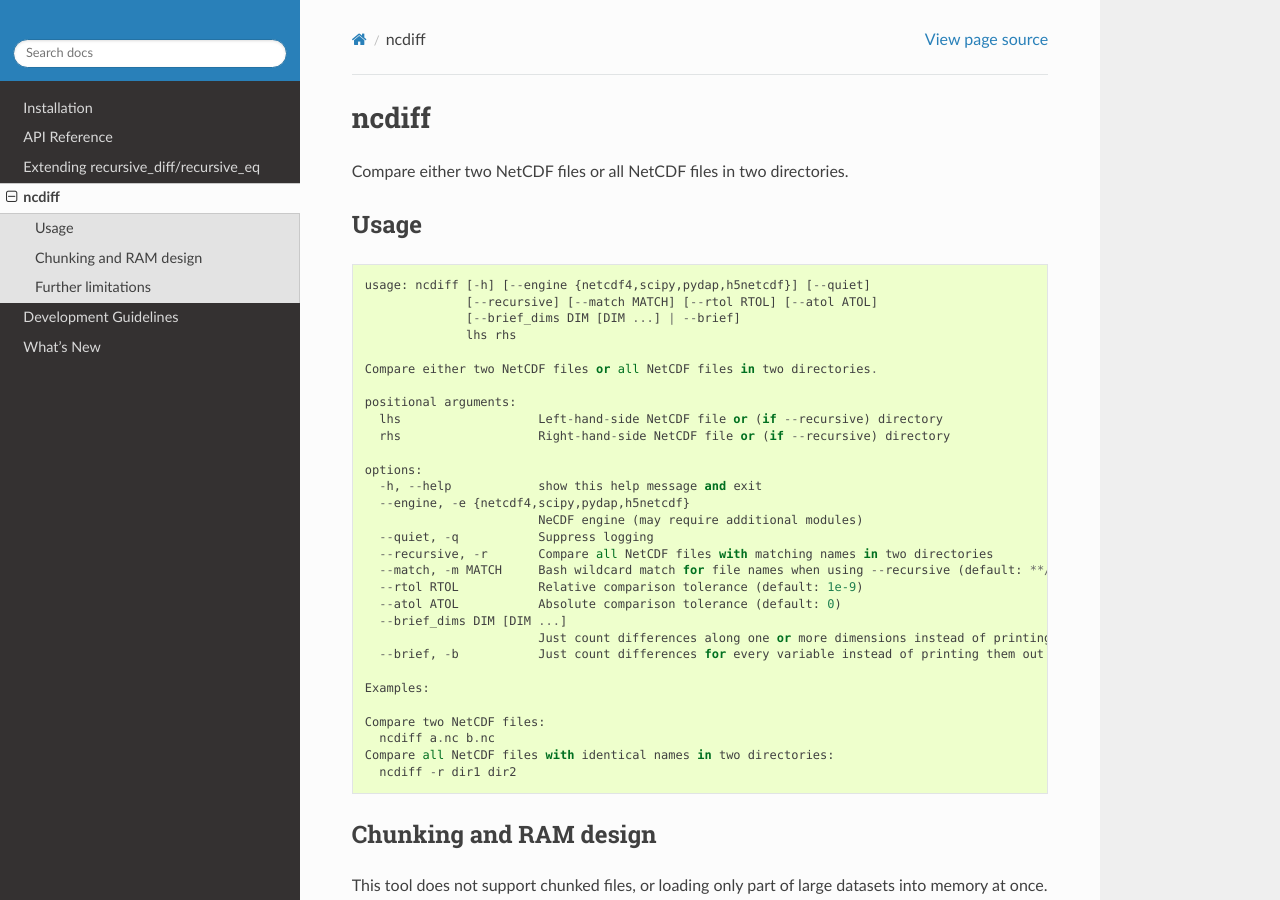
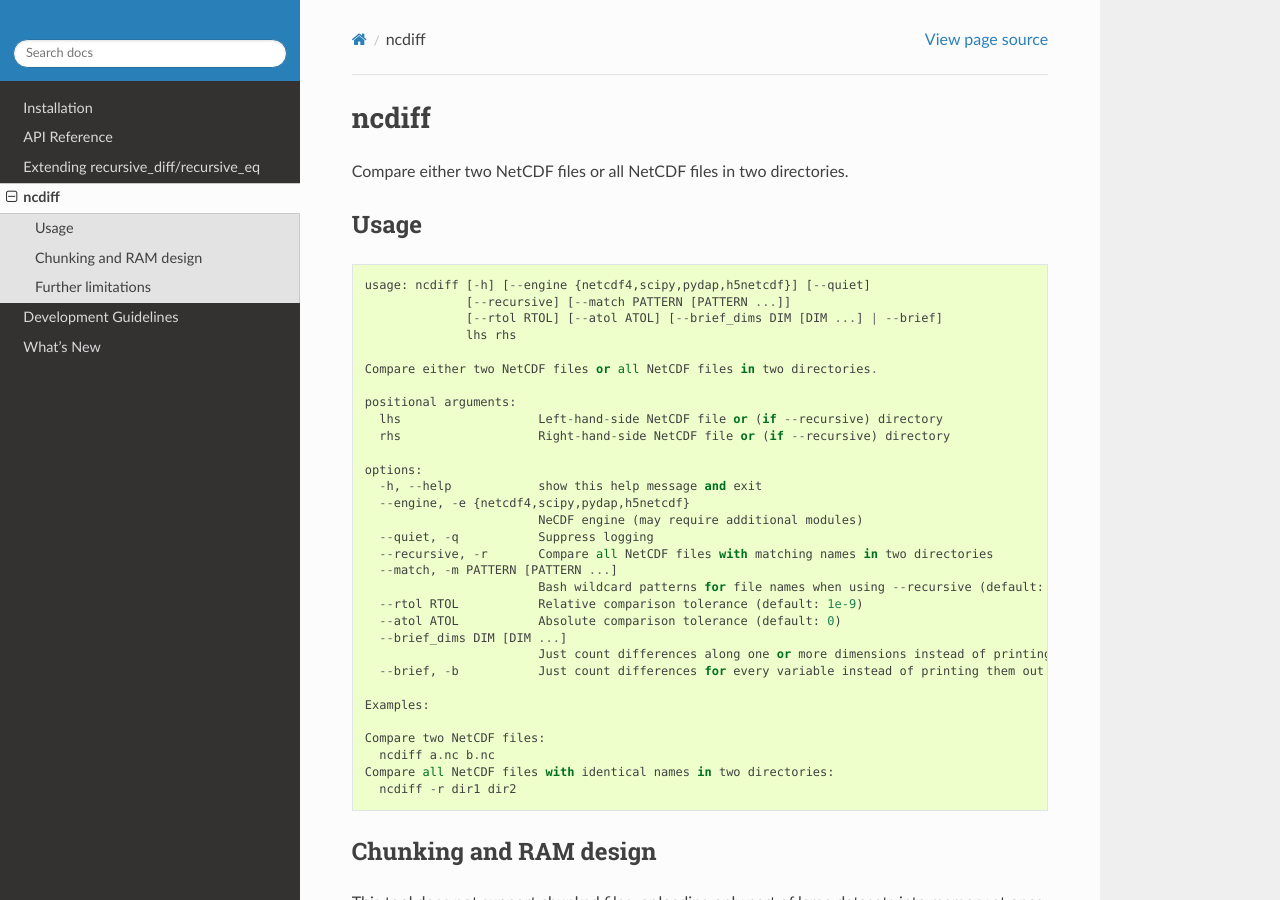
Before and after one commit to crusaderky/recursive_diff, a Sphinx documentation site: the page built from doc/ncdiff.rst, in a window 1280 px wide and 900 px high. Built offline with Sphinx 7.4.7 and the Read the Docs theme 3.1.0, drawn with Linux system fonts in a browser that asks for light colours; the version number could not be read and is left out.

Commit message:
Accept multiple bash wildcard patterns

```diff
--- a/doc/ncdiff.rst
+++ b/doc/ncdiff.rst
@@ -7,36 +7,37 @@ Usage
 -----
 ::
 
-    usage: ncdiff [-h] [--engine {netcdf4,scipy,pydap,h5netcdf}] [--quiet]
-                  [--recursive] [--match MATCH] [--rtol RTOL] [--atol ATOL]
-                  [--brief_dims DIM [DIM ...] | --brief]
-                  lhs rhs
+  usage: ncdiff [-h] [--engine {netcdf4,scipy,pydap,h5netcdf}] [--quiet]
+                [--recursive] [--match PATTERN [PATTERN ...]]
+                [--rtol RTOL] [--atol ATOL] [--brief_dims DIM [DIM ...] | --brief]
+                lhs rhs
 
-    Compare either two NetCDF files or all NetCDF files in two directories.
+  Compare either two NetCDF files or all NetCDF files in two directories.
 
-    positional arguments:
-      lhs                   Left-hand-side NetCDF file or (if --recursive) directory
-      rhs                   Right-hand-side NetCDF file or (if --recursive) directory
+  positional arguments:
+    lhs                   Left-hand-side NetCDF file or (if --recursive) directory
+    rhs                   Right-hand-side NetCDF file or (if --recursive) directory
 
-    options:
-      -h, --help            show this help message and exit
-      --engine, -e {netcdf4,scipy,pydap,h5netcdf}
-                            NeCDF engine (may require additional modules)
-      --quiet, -q           Suppress logging
-      --recursive, -r       Compare all NetCDF files with matching names in two directories
-      --match, -m MATCH     Bash wildcard match for file names when using --recursive (default: **/*.nc)
-      --rtol RTOL           Relative comparison tolerance (default: 1e-9)
-      --atol ATOL           Absolute comparison tolerance (default: 0)
-      --brief_dims DIM [DIM ...]
-                            Just count differences along one or more dimensions instead of printing them out individually
-      --brief, -b           Just count differences for every variable instead of printing them out individually
+  options:
+    -h, --help            show this help message and exit
+    --engine, -e {netcdf4,scipy,pydap,h5netcdf}
+                          NeCDF engine (may require additional modules)
+    --quiet, -q           Suppress logging
+    --recursive, -r       Compare all NetCDF files with matching names in two directories
+    --match, -m PATTERN [PATTERN ...]
+                          Bash wildcard patterns for file names when using --recursive (default: **/*.nc)
+    --rtol RTOL           Relative comparison tolerance (default: 1e-9)
+    --atol ATOL           Absolute comparison tolerance (default: 0)
+    --brief_dims DIM [DIM ...]
+                          Just count differences along one or more dimensions instead of printing them out individually
+    --brief, -b           Just count differences for every variable instead of printing them out individually
 
-    Examples:
+  Examples:
 
-    Compare two NetCDF files:
-      ncdiff a.nc b.nc
-    Compare all NetCDF files with identical names in two directories:
-      ncdiff -r dir1 dir2
+  Compare two NetCDF files:
+    ncdiff a.nc b.nc
+  Compare all NetCDF files with identical names in two directories:
+    ncdiff -r dir1 dir2
 
 
 Chunking and RAM design
```
Also changed, not shown: doc/whats-new.rst (+8 -0 lines), 2 other files.
